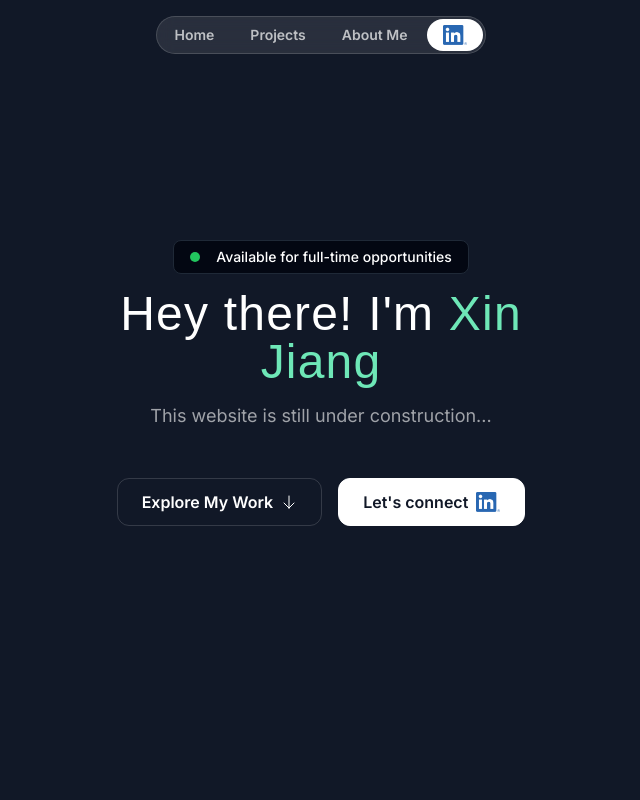
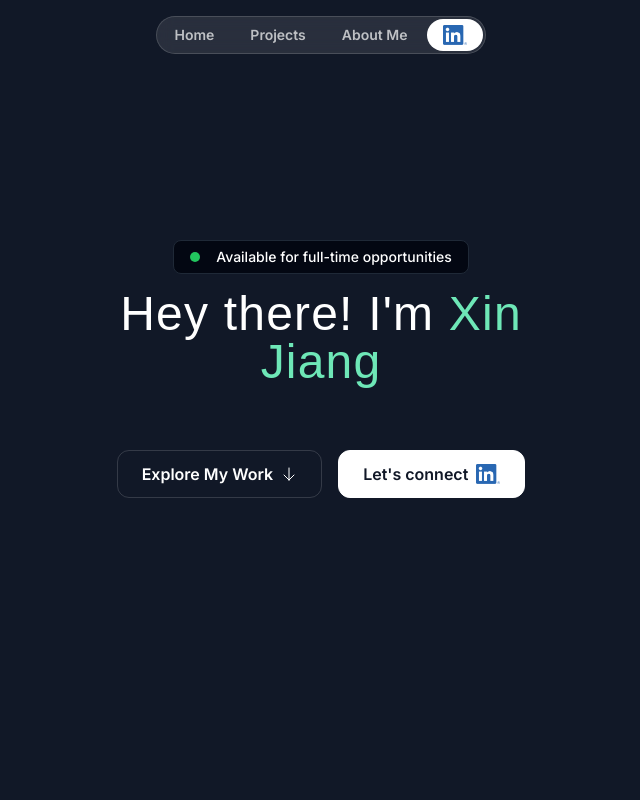
Before and after one commit to xinxinxin312/portfolio_website, a Next.js app in the folder starter-template/: page / in a window 1280 px wide. Shown: the top 800 px of the page, without its empty margins (319-959 px from the left). Built offline with nearby package versions, Linux system fonts and the light colour scheme; a web font is replaced by a local one.

Commit message:
removed the construction line

```diff
--- a/starter-template/src/sections/Hero.tsx
+++ b/starter-template/src/sections/Hero.tsx
@@ -38,7 +38,7 @@ export const HeroSection = () => {
             <span className="text-emerald-300">Xin Jiang</span>
           </h1>
           <p className="mt-4 text-white/60 md:text-lg">
-            This website is still under construction...
+
           </p>
         </div>
         <div className="flex flex-col md:flex-row justify-center items-center mt-8 gap-4">
```
